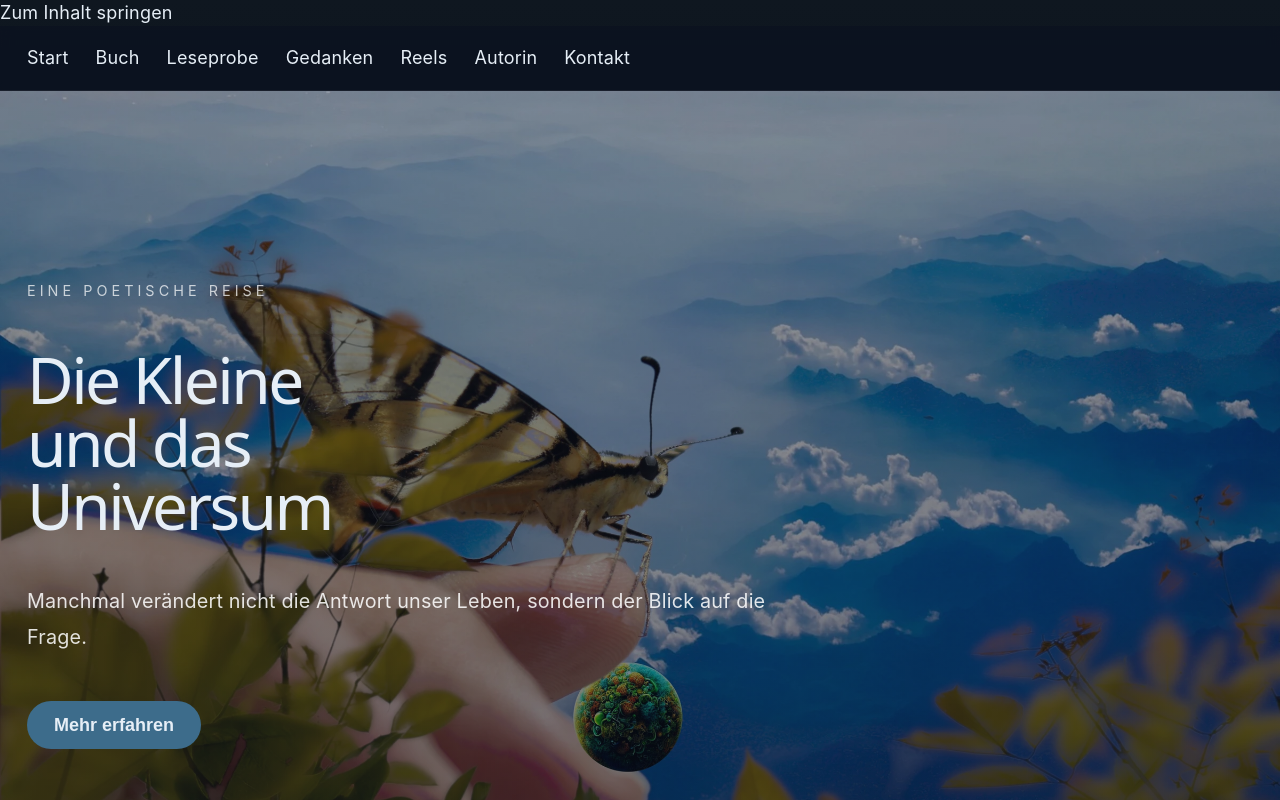
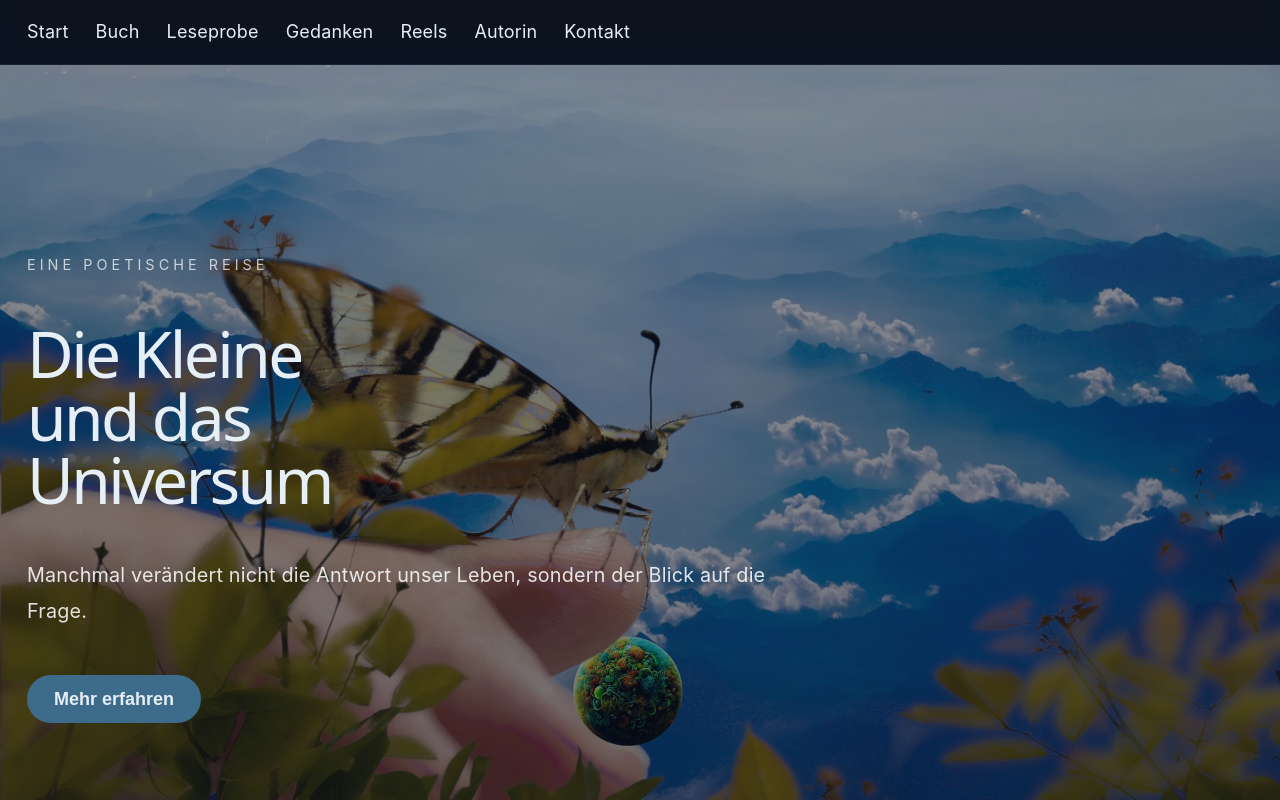
Before and after one commit to maynowak/digital-book-experience, a React (Vite) app: page / in a window 1280 px wide. Shown: the top 800 px of the page. Built offline with nearby package versions, Linux system fonts and the light colour scheme.

Commit message:
fix(a11y): Skip-Link 'Zum Inhalt springen' entfernt (war nie gestyled)

```diff
--- a/src/App.tsx
+++ b/src/App.tsx
@@ -12,9 +12,6 @@ import ContactSection from './components/sections/Contact/ContactSection'
 export default function App() {
   return (
     <>
-      <a href="#main-content" className="skipLink">
-        Zum Inhalt springen
-      </a>
       <Navbar />
 
       <main id="main-content">
```
